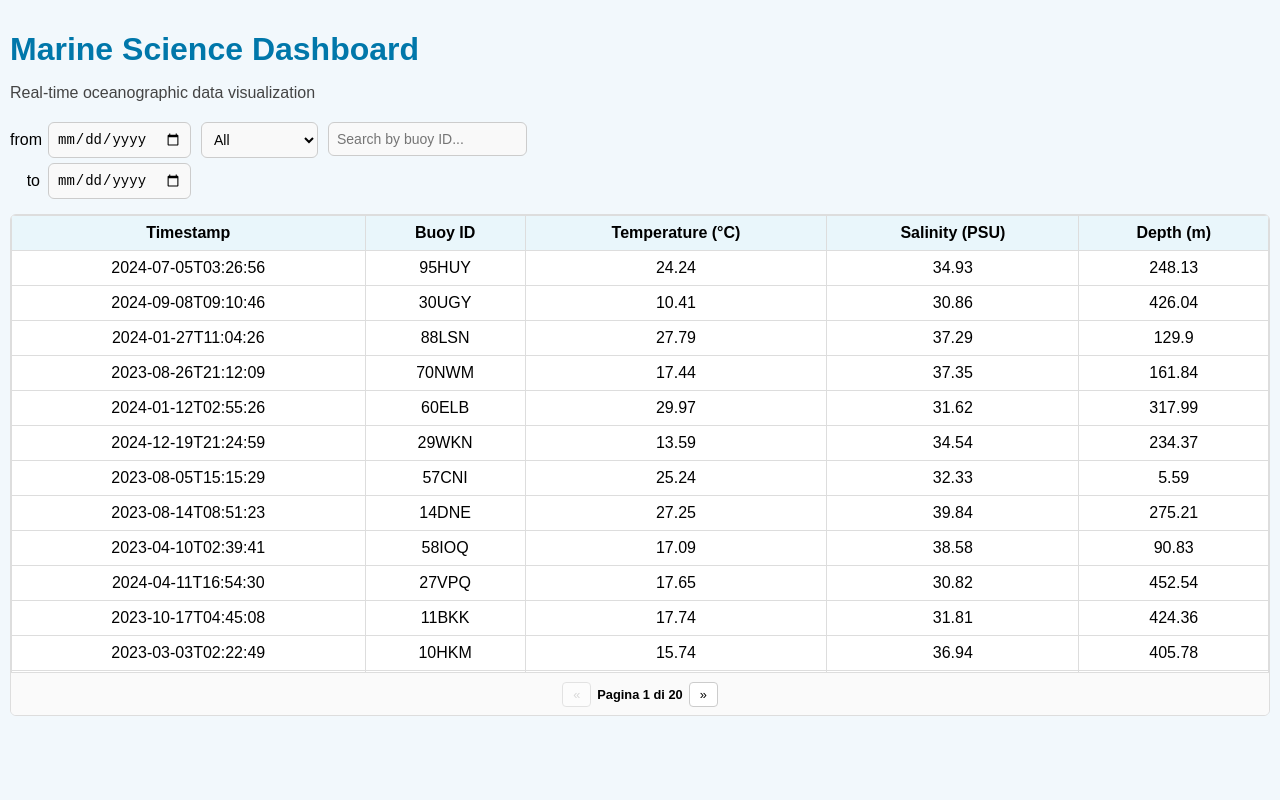
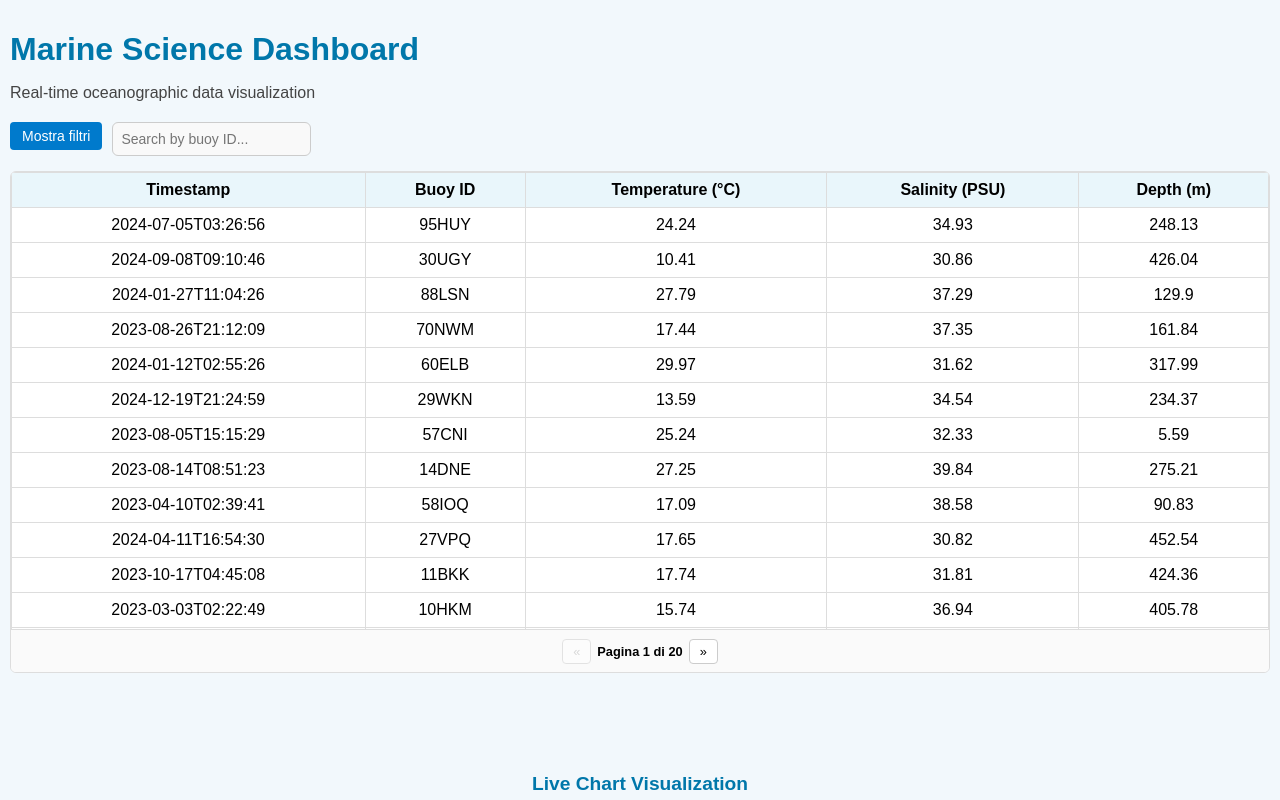
Before and after one commit to Ivanettoss/MarineDashboard, a Vue app: page / in a window 1280 px wide. Shown: the top 800 px of the page. Built offline with nearby package versions, Linux system fonts and the light colour scheme.

Commit message:
filter hide/show action added

```diff
--- a/dashstyle.css
+++ b/dashstyle.css
@@ -47,6 +47,23 @@ body {
   text-align: right;
 
 }
+.toggle-button {
+  padding: 6px 12px;
+  font-size: 14px;
+  background-color: #007acc;
+  color: white;
+  border: none;
+  border-radius: 4px;
+  cursor: pointer;
+}
+
+.advanced-filters {
+  display: flex;
+  flex-wrap: wrap;
+  gap: 12px;
+  align-items: flex-start;
+}
+
 
 input[type="text"],
 input[type="date"],
--- a/src/App.vue
+++ b/src/App.vue
@@ -4,29 +4,38 @@
     <p class="subtitle">Real-time oceanographic data visualization</p>
 
     <!-- Filters -->
+
     <div class="filters">
+  <button @click="showFilters = !showFilters" class="toggle-button">
+    {{ showFilters ? 'Nascondi filtri' : 'Mostra filtri' }}
+  </button>
+  <div v-if="showFilters" class="advanced-filters">
+
     <div class="datepicker">
       <div class="dateline">
-              <label for="fromDate">from</label>
-              <input v-model="fromDate" type="date" />
+        <label for="fromDate">From</label>
+        <input v-model="fromDate" type="date" id="fromDate" />
       </div>
 
       <div class="dateline">
-              <label for="toDate">to</label>
-              <input v-model="toDate" type="date" />
+        <label for="toDate">To</label>
+        <input v-model="toDate" type="date" id="toDate" />
       </div>
     </div>
 
-      <select v-model="selectedVariable">
+    <select  v-model="selectedVariable">
       <option value="ALL">All</option>
       <option value="temp">Temperature</option>
       <option value="salinity">Salinity</option>
       <option value="depth">Depth</option>
     </select>
+  </div>
   <input v-model="search" type="text" placeholder="Search by buoy ID..." />
 </div>
 
-    <!-- Table -->
+
+
+
     <div class="table-wrapper">
       <div class="table-section">
         <table>
@@ -87,6 +96,8 @@ const toDate = ref("");
 const selectedVariable = ref("ALL");
 const currentPage = ref(1);
 const itemsPerPage = ref(50);
+const showFilters = ref(false)
+
 
 // === Filtro 1: per search ===
 const filteredBySearch = computed(() => {
```
Lines whose indentation alone changed are shown as unchanged.
